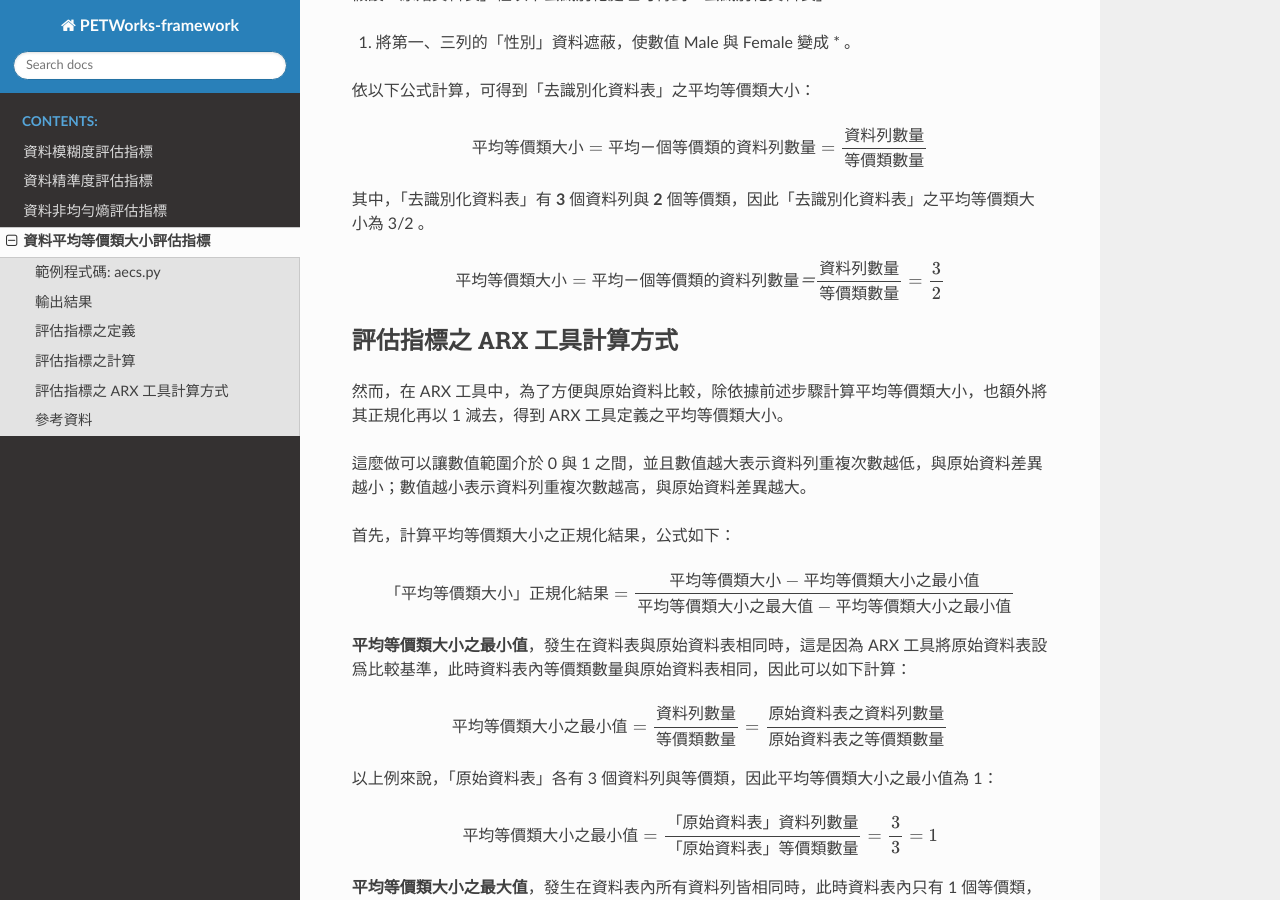
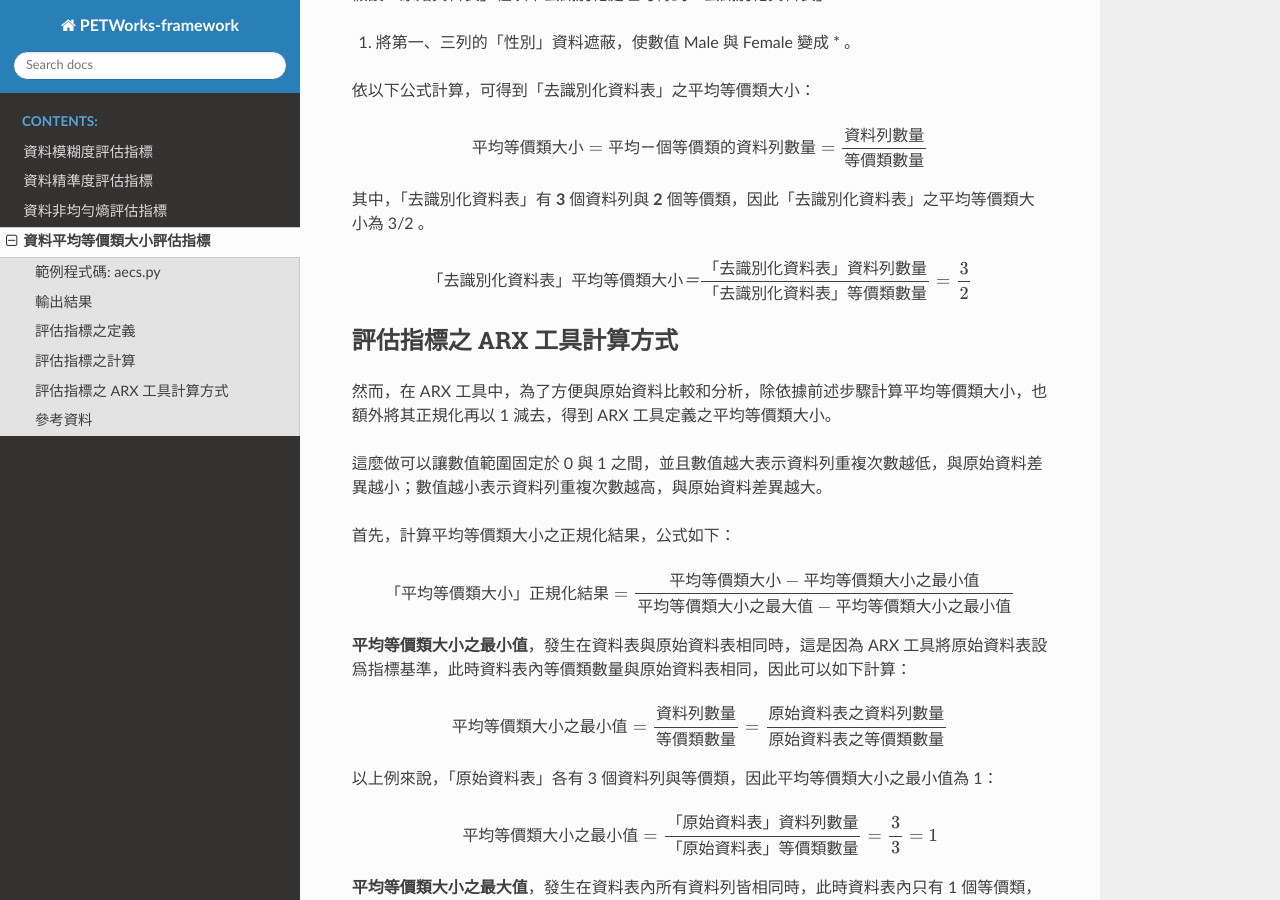
Before and after one commit to quark-engine/PETWorks-DOC, a Sphinx documentation site: the page built from docs/source/aecs.rst, in a window 1280 px wide and 900 px high, scrolled down 1824 px. Built offline with Sphinx 7.4.7 and the Read the Docs theme 2.0.0, drawn with Linux system fonts in a browser that asks for light colours; some of the changed text lies outside the part shown.

Commit message:
Update aecs.rst

```diff
--- a/docs/source/aecs.rst
+++ b/docs/source/aecs.rst
@@ -46,7 +46,7 @@
 
 而平均等價類大小的數值介於 1 與「資料列數量」之間，數值越大，資料表內的資料列越趨近相同。若數值為 1，代表所有資料列皆不同；若數值為「資料列數量」，代表所有資料列皆相同。
 
-不過，為了方便與原始資料比較，PETWorks 整合之工具 `ARX <https://arx.deidentifier.org/>`_ 會在計算結果後另做額外處理，詳見 `此處 <#id8>`_ 。
+不過，為使評估指標易於分析，本框架沿用上游工具 `ARX <https://arx.deidentifier.org/>`_ 之調整，對計算結果進行正規化與意義反轉，詳見 `此處 <#id8>`_ 。
 
 
 
@@ -96,16 +96,16 @@
 其中，「去識別化資料表」有 **3** 個資料列與 **2** 個等價類，因此「去識別化資料表」之平均等價類大小為 3/2 。
 
 .. math::
-    平均等價類大小= 平均ㄧ個等價類的資料列數量 ＝\frac{資料列數量}{等價類數量} = \frac{3}{2}
+   「去識別化資料表」平均等價類大小 ＝\frac{「去識別化資料表」資料列數量}{「去識別化資料表」等價類數量} = \frac{3}{2}
 
 
 
 評估指標之 ARX 工具計算方式
 ---------------------------
 
-然而，在 ARX 工具中，為了方便與原始資料比較，除依據前述步驟計算平均等價類大小，也額外將其正規化再以 1 減去，得到 ARX 工具定義之平均等價類大小。
+然而，在 ARX 工具中，為了方便與原始資料比較和分析，除依據前述步驟計算平均等價類大小，也額外將其正規化再以 1 減去，得到 ARX 工具定義之平均等價類大小。
 
-這麼做可以讓數值範圍介於 0 與 1 之間，並且數值越大表示資料列重複次數越低，與原始資料差異越小；數值越小表示資料列重複次數越高，與原始資料差異越大。
+這麼做可以讓數值範圍固定於 0 與 1 之間，並且數值越大表示資料列重複次數越低，與原始資料差異越小；數值越小表示資料列重複次數越高，與原始資料差異越大。
 
 
 首先，計算平均等價類大小之正規化結果，公式如下：
@@ -121,7 +121,7 @@
 
 
 
-**平均等價類大小之最小值**，發生在資料表與原始資料表相同時，這是因為 ARX 工具將原始資料表設爲比較基準，此時資料表內等價類數量與原始資料表相同，因此可以如下計算：
+**平均等價類大小之最小值**，發生在資料表與原始資料表相同時，這是因為 ARX 工具將原始資料表設爲指標基準，此時資料表內等價類數量與原始資料表相同，因此可以如下計算：
 
 
 .. math::
```
